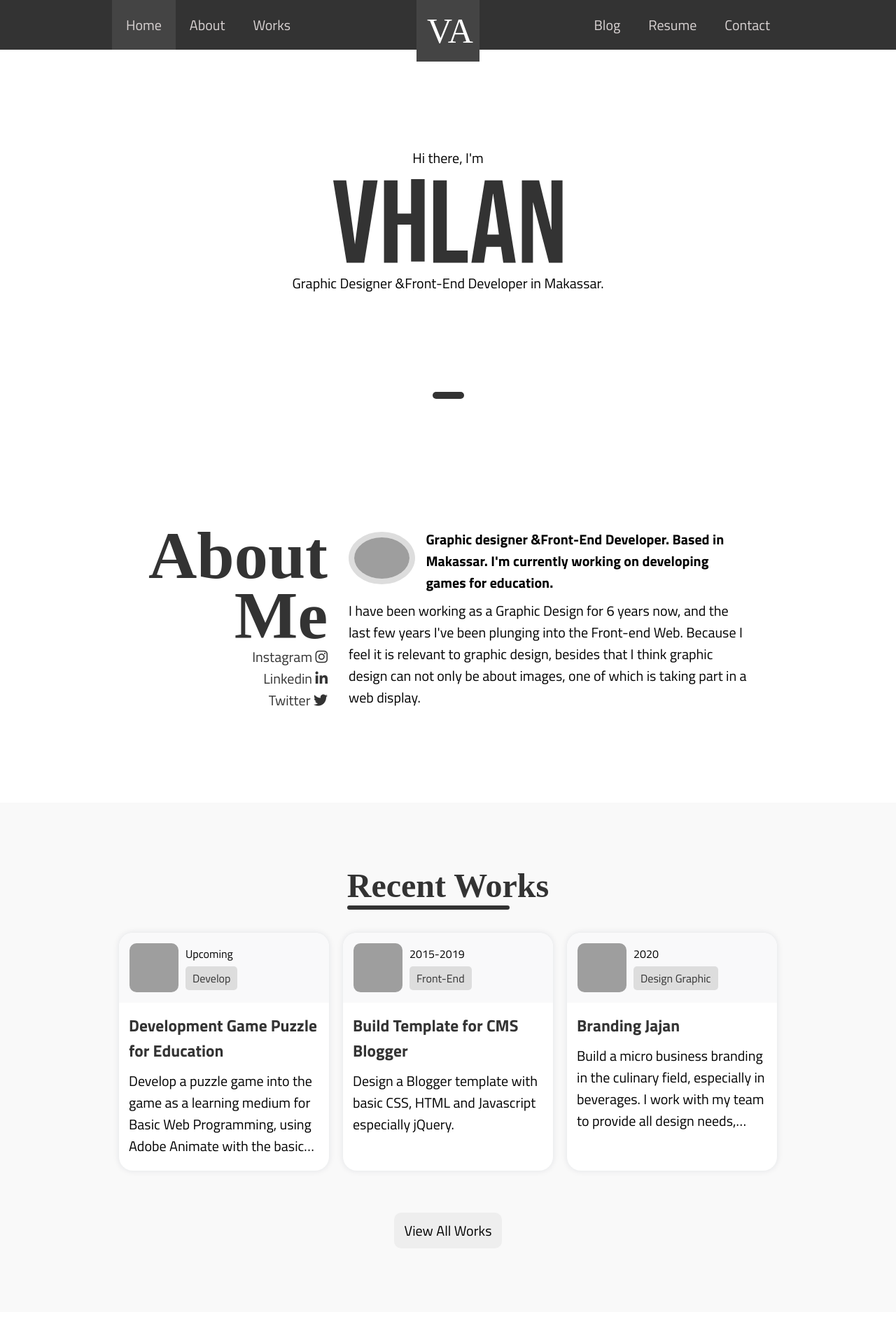
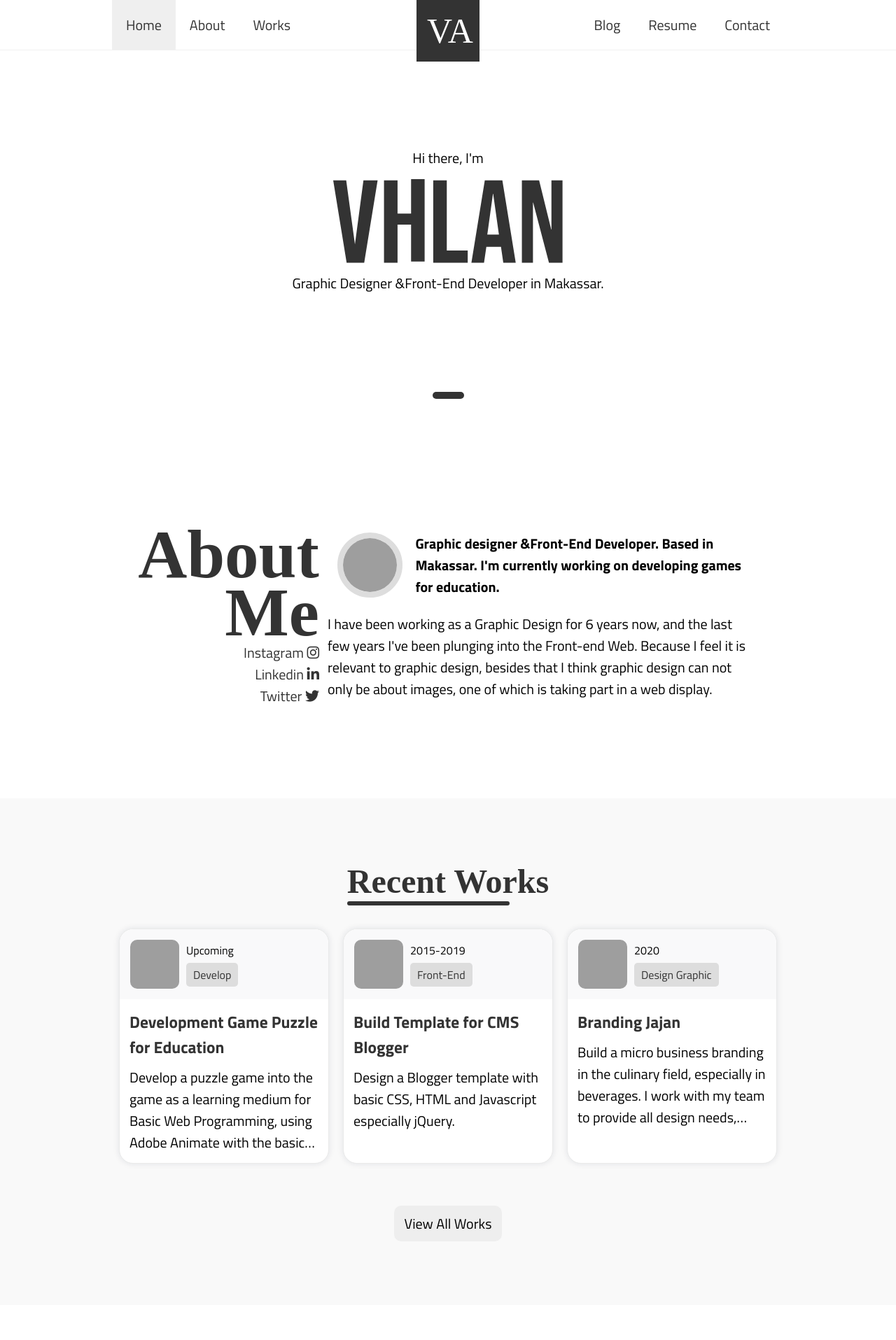
Before and after one commit to vhlan/vhlan.github.io, a PHP site: page / in a window 1280 px wide. Shown: the top 1915 px of the page at 70% size. Run offline with PHP 8.4, Linux system fonts and the light colour scheme; grey boxes are pictures that could not be loaded.

Commit message:
Update main.css

```diff
--- a/assets/styles/main.css
+++ b/assets/styles/main.css
@@ -45,10 +45,11 @@ h1,h2 {
 
 #header-wrapper {
     width: 100%;
-    background-color: #333;
+    background-color: #fff;
     position: fixed;
     display: block;
     z-index: 98;
+    border-bottom: 1px solid #f1f1f1;
     top: 0;
 }
 
@@ -113,11 +114,11 @@ h1,h2 {
     display: block;
     padding: 1em;
     font-size: 20px;
-    color: rgb(218, 212, 212);
+    color: #333;
 }
 
 .header-wrapper .menu li.active a {
-    background: #444;
+    background: #efefef;
 }
 
 .header-wrapper .nav-brand .logo-brand.active {
@@ -163,7 +164,7 @@ h1,h2 {
     font-size: 50px;
     font-family: "Bebas Neue";
     user-select: none;
-    background: #444;
+    background: #333;
     transition: all 0.5s ease;
     -webkit-touch-callout: none;
     -webkit-user-select: none;
@@ -212,6 +213,7 @@ h1,h2 {
         "about-left profile aboutTitle"
         "about-left summary summary";
     padding: 50px;
+    justify-items: center;
     align-items: center;
 }
 
@@ -222,12 +224,13 @@ h1,h2 {
 .about-left {
     text-align: right;
     grid-area: about-left;
+    margin-right: 25px;
 }
 
 #about .about-left .title h2 {
     font-family: "Bebas Neue";
-    line-height: 0.9em;
-    font-size: 6rem;
+    line-height: 0.86em;
+    font-size: 97px;
     -webkit-touch-callout: none;
     -webkit-user-select: none;
     -khtml-user-select: none;
@@ -237,14 +240,29 @@ h1,h2 {
 }
 
 #about .profile {
-    margin-left: 30px;
     grid-area: profile;
+    position: relative;
+    /* width: 84%; */
+    padding: 32%;
+    border-radius:50%;
+    overflow:hidden;
+    border: 8px solid #ddd;
+}
+
+a.profile {
+    width: 900px;
+    height: 50px;
 }
 
 #about .profile img {
-    width: 87%;
-    border-radius: 50%;
-    border: 8px solid #ddd;
+    position: absolute;
+    object-fit: cover;
+    width:100%;
+    height: 100%;
+    left: 0;
+    bottom: 0;
+    top: 0;
+    right: 0;
 }
 
 #about .social-mobile {
@@ -256,7 +274,7 @@ h1,h2 {
 }
 
 #about .aboutTitle {
-    margin-left: 20px;
+    margin-left: 5px;
 }
 
 #about .aboutTitle h2 {
@@ -264,7 +282,6 @@ h1,h2 {
 }
 
 #about .summary {
-    margin-left: 30px;
     grid-area: summary;
 }
 
@@ -325,8 +341,9 @@ h1,h2 {
     margin: 10px;
     box-shadow: 0 0 10px rgb(23 34 59 / 10%);
     border-radius: 1em;
+    border: 1px solid #eaeaea;
     background: #fff;
-    height: 17em;
+    /* height: 17em; */
     overflow: hidden;
 }
 
```
Also changed, not shown: other parts of assets/styles/main.css (+129 -34 lines).
